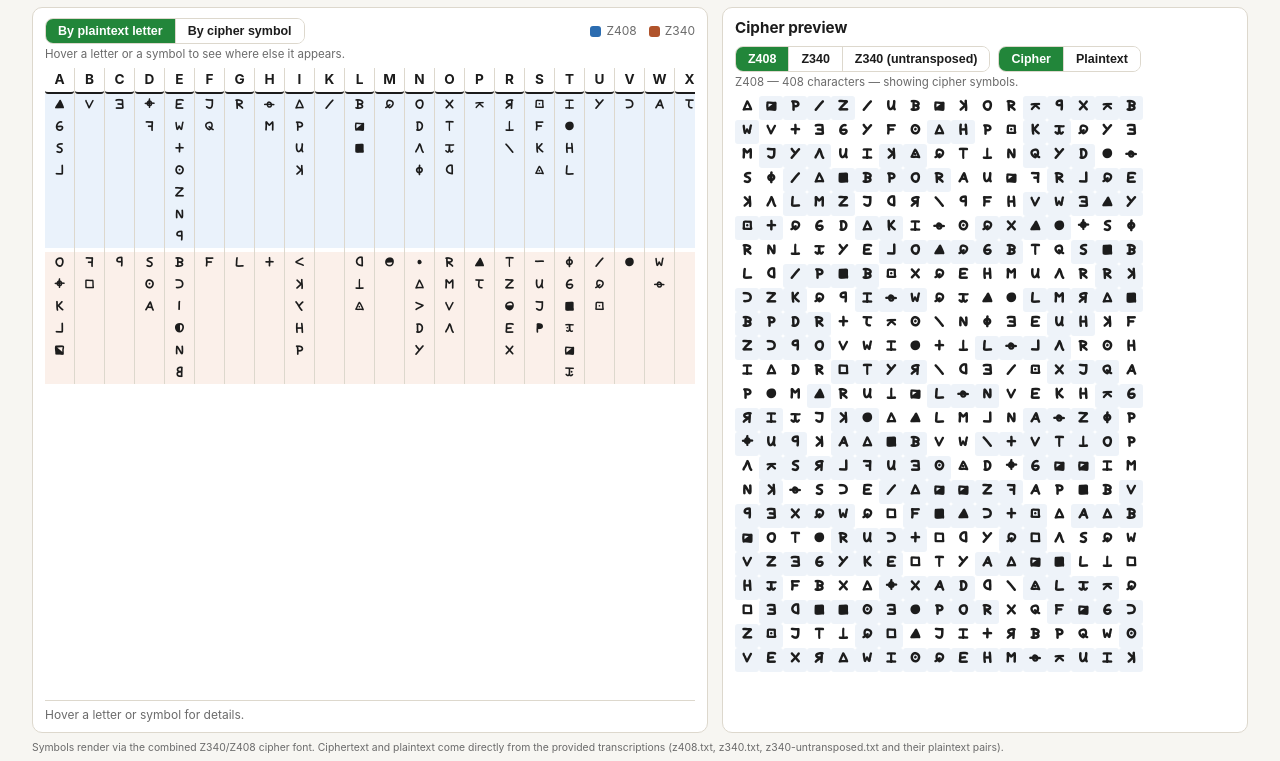
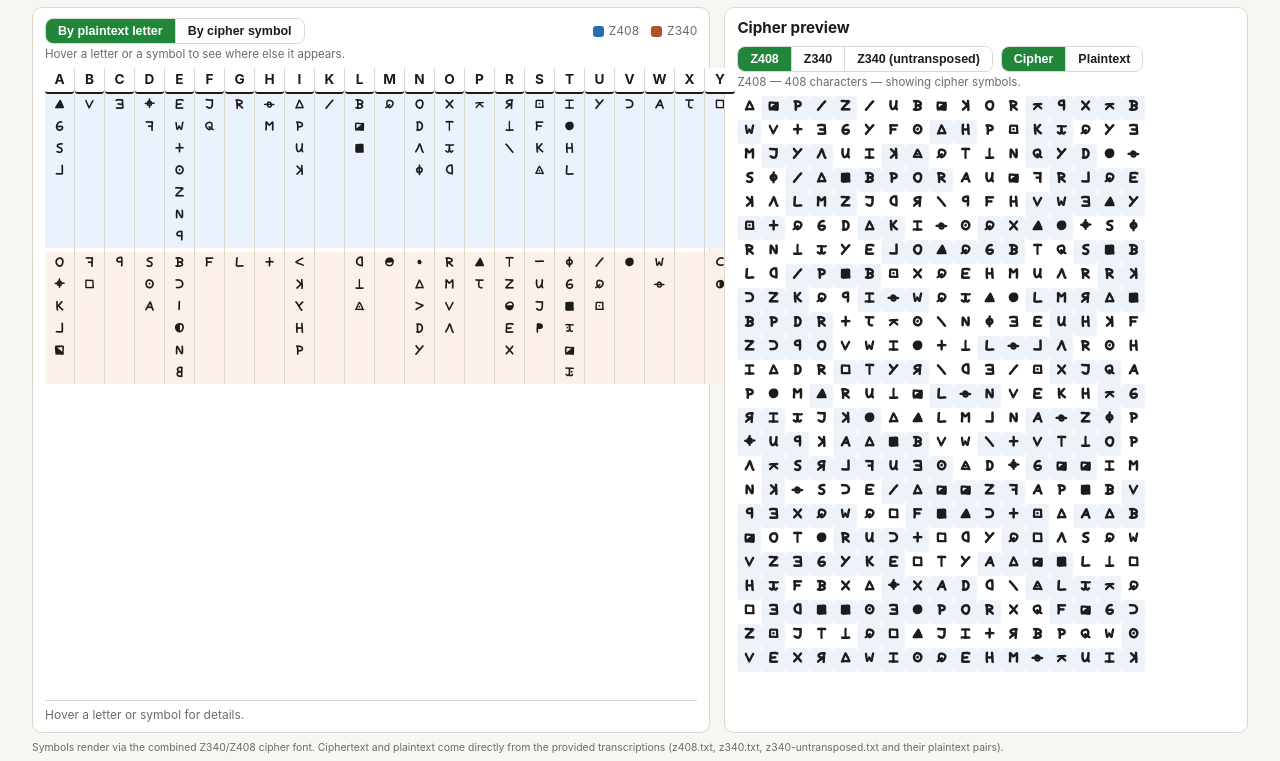
Before and after one commit to doranchak/zodiac-cipher-key-visualizer, a plain HTML site: page index.html in a window 1280 px wide. Shown: the part 39-800 px from the top of the page. Drawn offline with Linux system fonts and the light colour scheme.

Commit message:
updated style

```diff
--- a/app.js
+++ b/app.js
@@ -300,10 +300,24 @@
     hint.textContent = HINTS.letter;
   }
 
+  // ---------------- width lock ----------------
+  // #table2 wraps 70 columns onto several lines; its unwrapped max-content width
+  // would otherwise blow out the panel whenever it becomes the visible table.
+  // Lock the scroll container to table1's natural width (the "by letter" view,
+  // always shown first) so the panel only ever needs to be as wide as that.
+  function lockTableWidth() {
+    const scrollWrap = document.querySelector("#table-section .table-scroll");
+    const width = document.getElementById("table1").getBoundingClientRect().width;
+    // A fixed width (not just min-width) so #table2's flex-wrap is forced to
+    // wrap within it instead of stretching the panel to its unwrapped size.
+    scrollWrap.style.width = Math.ceil(width) + "px";
+  }
+
   // ---------------- init ----------------
   buildTable1();
   buildTable2();
   buildPreview();
+  lockTableWidth();
   wireToggle("cipherToggle", "cipher", v => { state.cipher = v; buildPreview(); });
   wireToggle("viewToggle", "view", v => { state.view = v; buildPreview(); });
   wireHoverDelegation();
--- a/styles.css
+++ b/styles.css
@@ -88,8 +88,7 @@ main {
   min-width: 0;
 }
 
-#table-section { flex: 1.3 1 0; }
-#preview-section { flex: 1 1 0; }
+#table-section, #preview-section { flex: 0 1 auto; }
 
 .panel h2 { margin: 0; font-size: 0.95rem; }
 .hint { color: var(--muted); font-size: 0.72rem; margin: 3px 0 6px; flex: 0 0 auto; }
```
